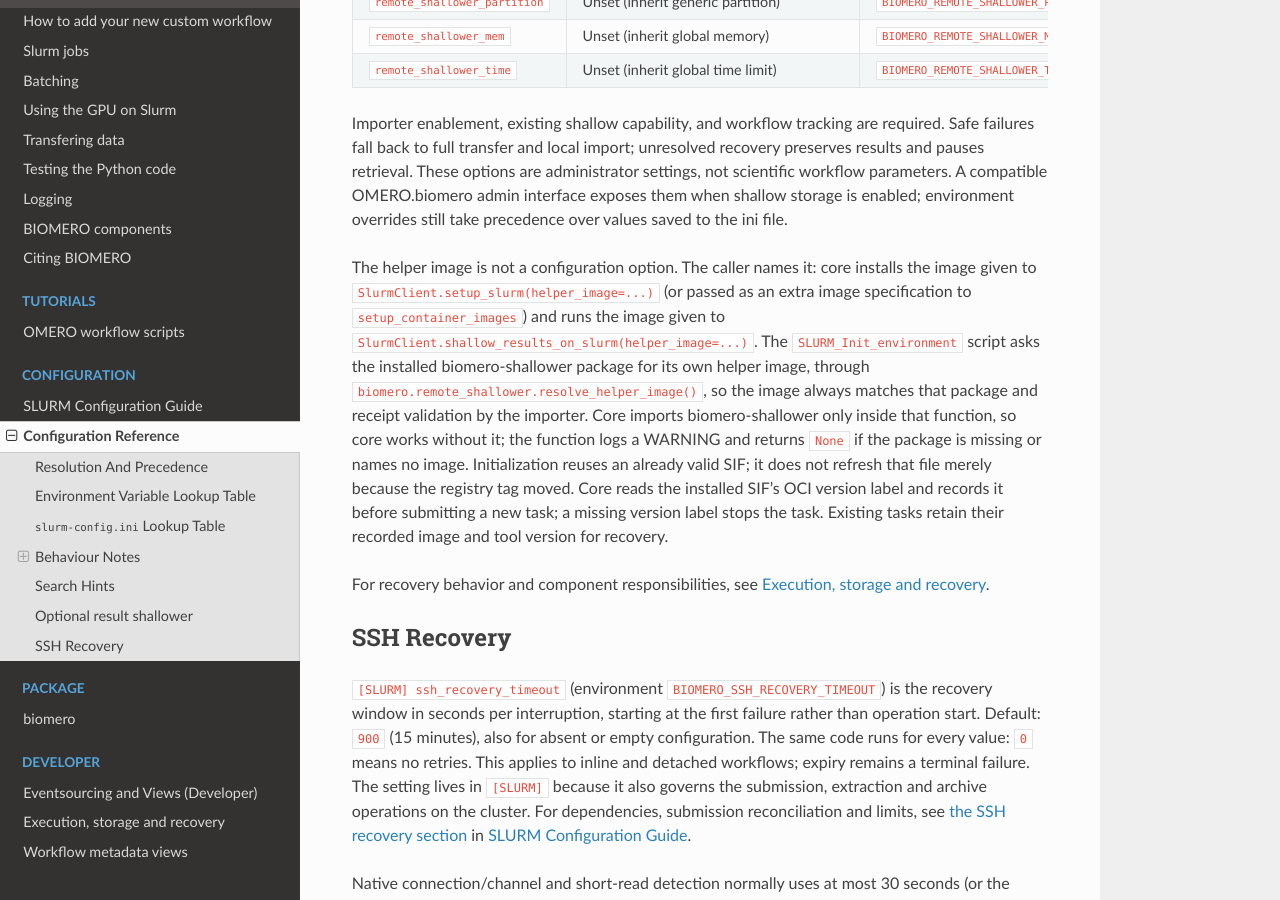
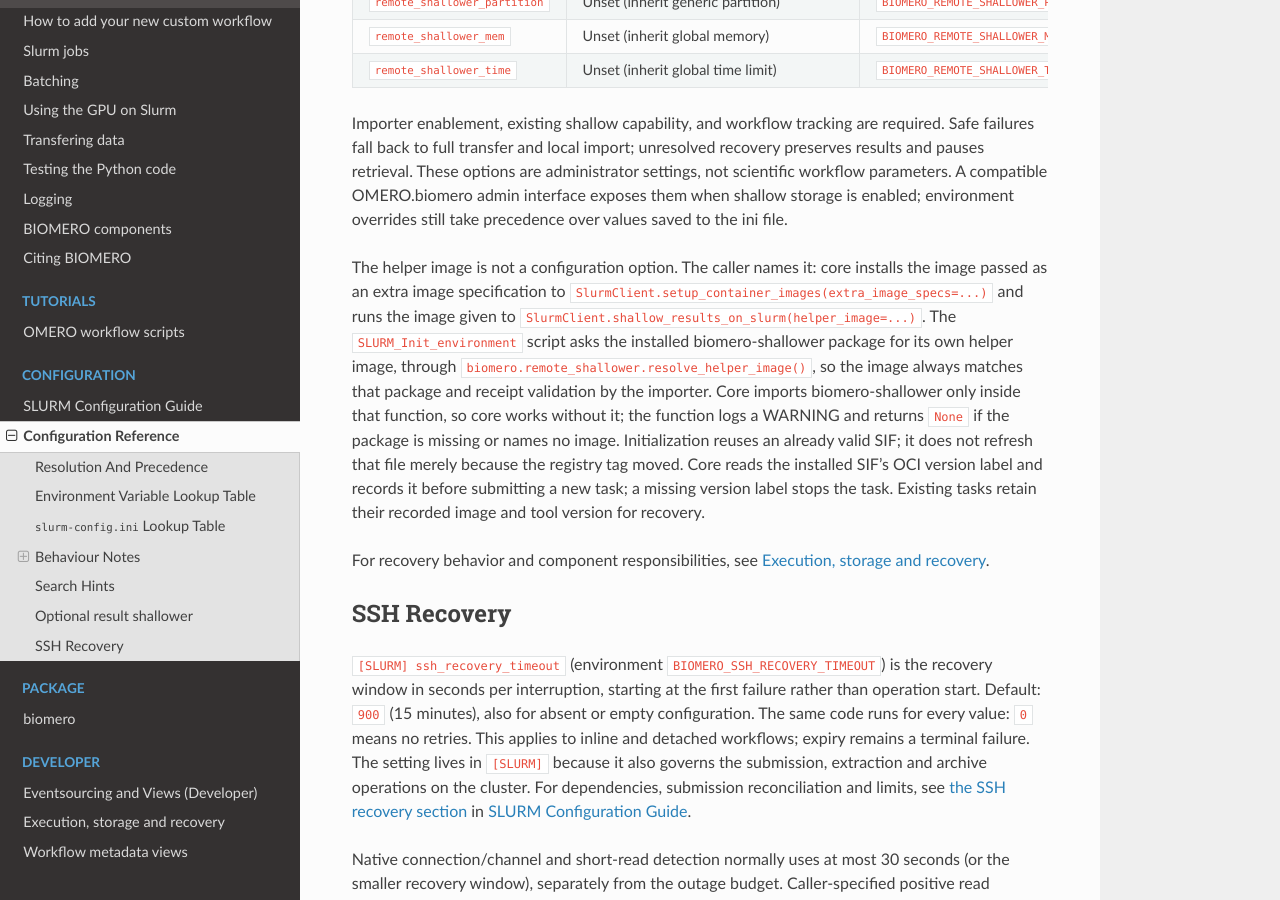
Before and after one commit to NL-BioImaging/biomero, a Sphinx documentation site: the page built from docs/configuration-reference.rst, in a window 1280 px wide and 900 px high, scrolled down 7671 px. Built offline with Sphinx 7.4.7 and the Read the Docs theme 3.1.0, drawn with Linux system fonts in a browser that asks for light colours; pages that are not in the unit, such as notebooks, are missing from menus.

Commit message:
Docs: Slurm Init installs the helper through setup_container_images; tidy a test
Co-Authored-By: Claude Opus 5.5 <noreply@anthropic.com>

```diff
--- a/docs/configuration-reference.rst
+++ b/docs/configuration-reference.rst
@@ -523,8 +523,8 @@ OMERO.biomero admin interface exposes them when shallow storage is enabled;
 environment overrides still take precedence over values saved to the ini file.
 
 The helper image is not a configuration option. The caller names it: core
-installs the image given to ``SlurmClient.setup_slurm(helper_image=...)`` (or
-passed as an extra image specification to ``setup_container_images``) and runs
+installs the image passed as an extra image specification to
+``SlurmClient.setup_container_images(extra_image_specs=...)`` and runs
 the image given to ``SlurmClient.shallow_results_on_slurm(helper_image=...)``.
 The ``SLURM_Init_environment`` script asks the installed biomero-shallower
 package for its own helper image, through
--- a/docs/slurm-configuration.rst
+++ b/docs/slurm-configuration.rst
@@ -835,8 +835,8 @@ OMERO.biomero admin interface exposes them when shallow storage is enabled;
 environment overrides still take precedence over values saved to the ini file.
 
 The helper image is not a configuration option. The caller names it: core
-installs the image given to ``SlurmClient.setup_slurm(helper_image=...)`` (or
-passed as an extra image specification to ``setup_container_images``) and runs
+installs the image passed as an extra image specification to
+``SlurmClient.setup_container_images(extra_image_specs=...)`` and runs
 the image given to ``SlurmClient.shallow_results_on_slurm(helper_image=...)``.
 The ``SLURM_Init_environment`` script asks the installed biomero-shallower
 package for its own helper image, through
```
Also changed, not shown: 1 other file.
